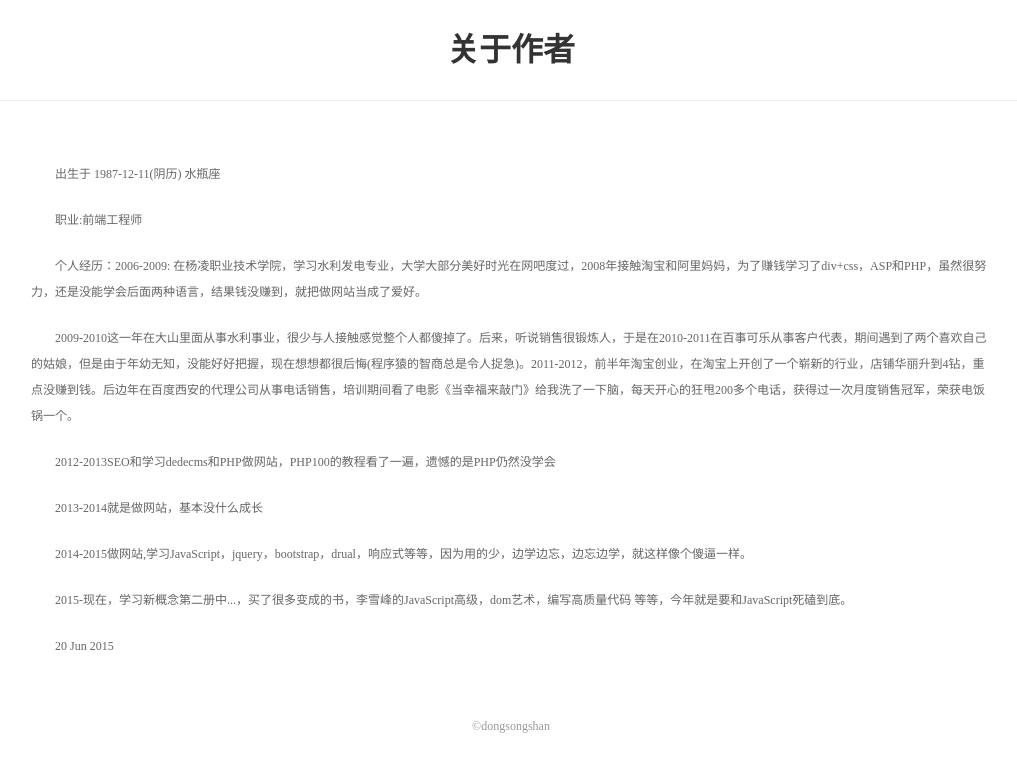
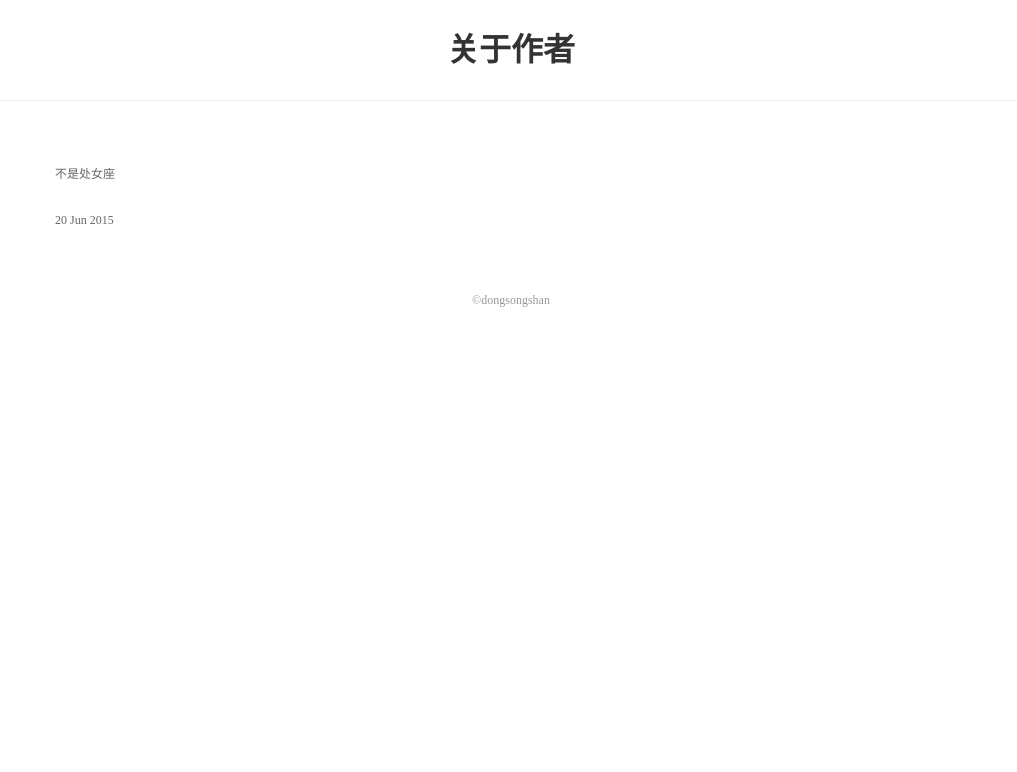
Before and after one commit to dongsongshan/dongsongshan.github.io, a Jekyll site: the page built from _posts/2015-6-20-about-me.html, in a window 1280 px wide. Shown: the top 772 px of the page, without its empty margins (129-1146 px from the left). Built offline with Jekyll 4.4.1, drawn with Linux system fonts in a browser that asks for light colours.

Commit message:
Update 2015-6-20-about-me.html

```diff
--- a/_posts/2015-6-20-about-me.html
+++ b/_posts/2015-6-20-about-me.html
@@ -3,15 +3,6 @@ layout: default
 title: 关于作者
 ---
 
-<p>出生于 1987-12-11(阴历) 水瓶座</p>
-
-<p>职业:前端工程师</p>
-
-<p>个人经历：2006-2009: 在杨凌职业技术学院，学习水利发电专业，大学大部分美好时光在网吧度过，2008年接触淘宝和阿里妈妈，为了赚钱学习了div+css，ASP和PHP，虽然很努力，还是没能学会后面两种语言，结果钱没赚到，就把做网站当成了爱好。</p>
-<p>2009-2010这一年在大山里面从事水利事业，很少与人接触感觉整个人都傻掉了。后来，听说销售很锻炼人，于是在2010-2011在百事可乐从事客户代表，期间遇到了两个喜欢自己的姑娘，但是由于年幼无知，没能好好把握，现在想想都很后悔(程序猿的智商总是令人捉急)。2011-2012，前半年淘宝创业，在淘宝上开创了一个崭新的行业，店铺华丽升到4钻，重点没赚到钱。后边年在百度西安的代理公司从事电话销售，培训期间看了电影《当幸福来敲门》给我洗了一下脑，每天开心的狂甩200多个电话，获得过一次月度销售冠军，荣获电饭锅一个。</p>
-<p>2012-2013SEO和学习dedecms和PHP做网站，PHP100的教程看了一遍，遗憾的是PHP仍然没学会</p>
-<p>2013-2014就是做网站，基本没什么成长</p>
-<p>2014-2015做网站,学习JavaScript，jquery，bootstrap，drual，响应式等等，因为用的少，边学边忘，边忘边学，就这样像个傻逼一样。</p>
-<p>2015-现在，学习新概念第二册中...，买了很多变成的书，李雪峰的JavaScript高级，dom艺术，编写高质量代码 等等，今年就是要和JavaScript死磕到底。</p>
+<p>不是处女座</p>
 
 <p>{{ page.date | date_to_string }}</p>
```
